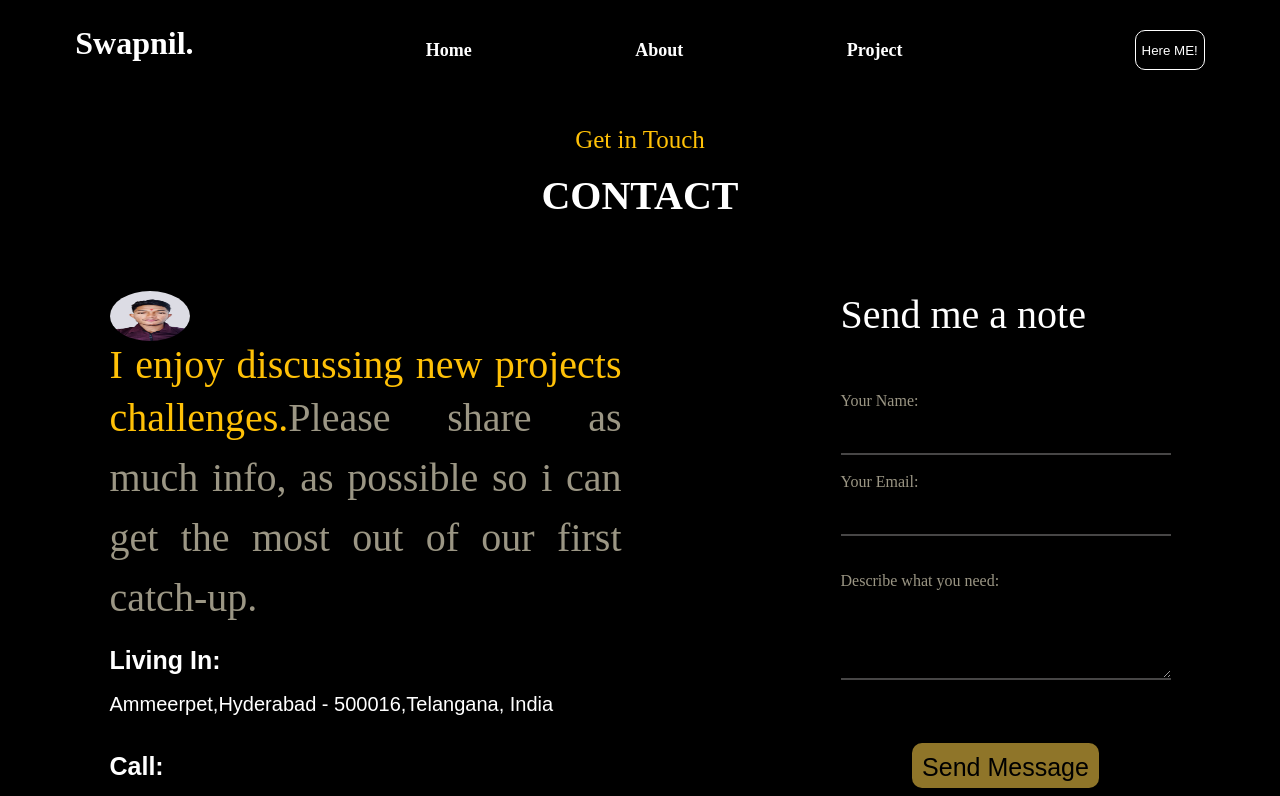
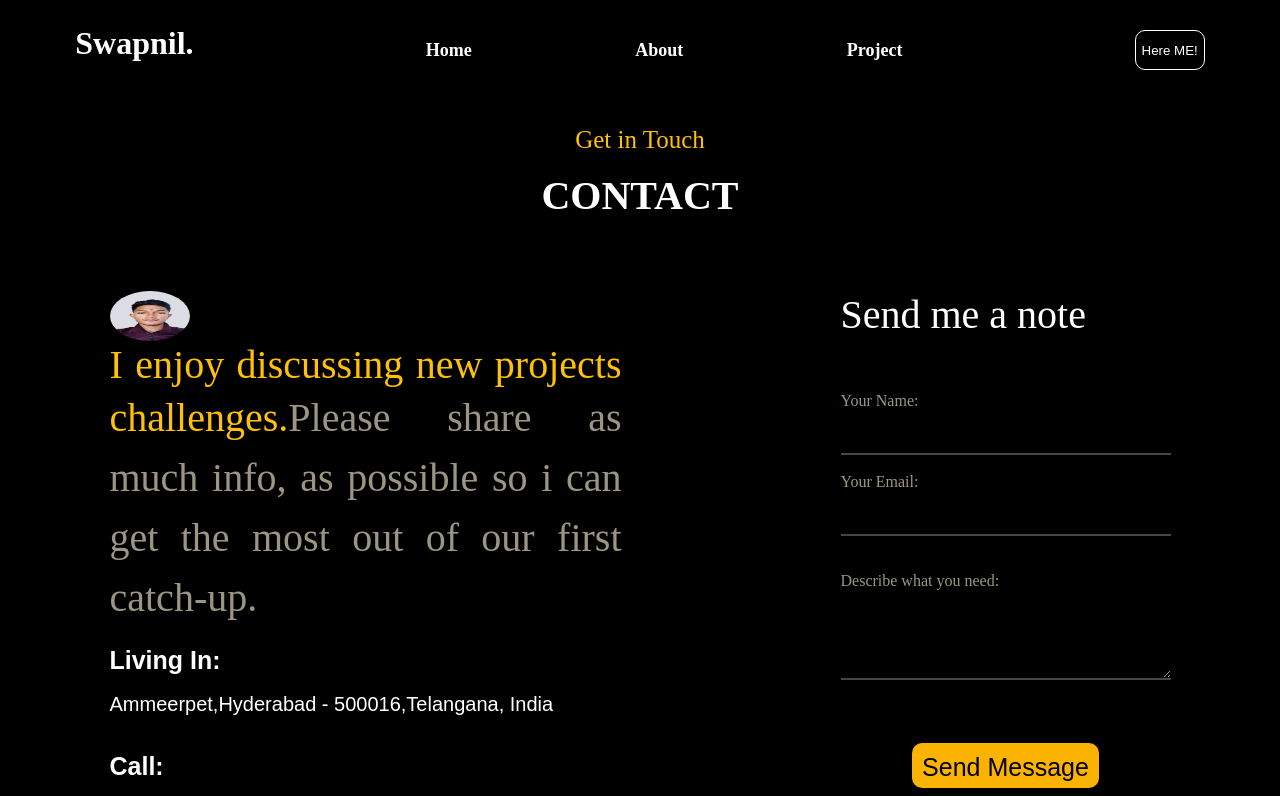
Before and after one commit to swapnildev11/portfolio, a plain HTML site: page contect.html in a window 1280 px wide. In both pictures the pointer is over the button "Send Message". Shown: the top 796 px of the page. Drawn offline with Linux system fonts and the light colour scheme.

Commit message:
Add files via upload

```diff
--- a/contect.html
+++ b/contect.html
@@ -127,11 +127,6 @@
     }
 
     .para3 {
-        /* color: #9b9684;
-        font-size: 40px;
-        text-align: justify;
-        word-wrap: break-word;
-        word-break: break-all; */
             word-wrap: break-word;
   overflow-wrap: break-word;
   white-space: normal;
@@ -207,7 +202,7 @@
     }
 
     .lastbutton a button:hover {
-        background: #8f7529;
+        background: #fab301;
         transition: 1s;
     }
    @media (max-width :450px) {
```
